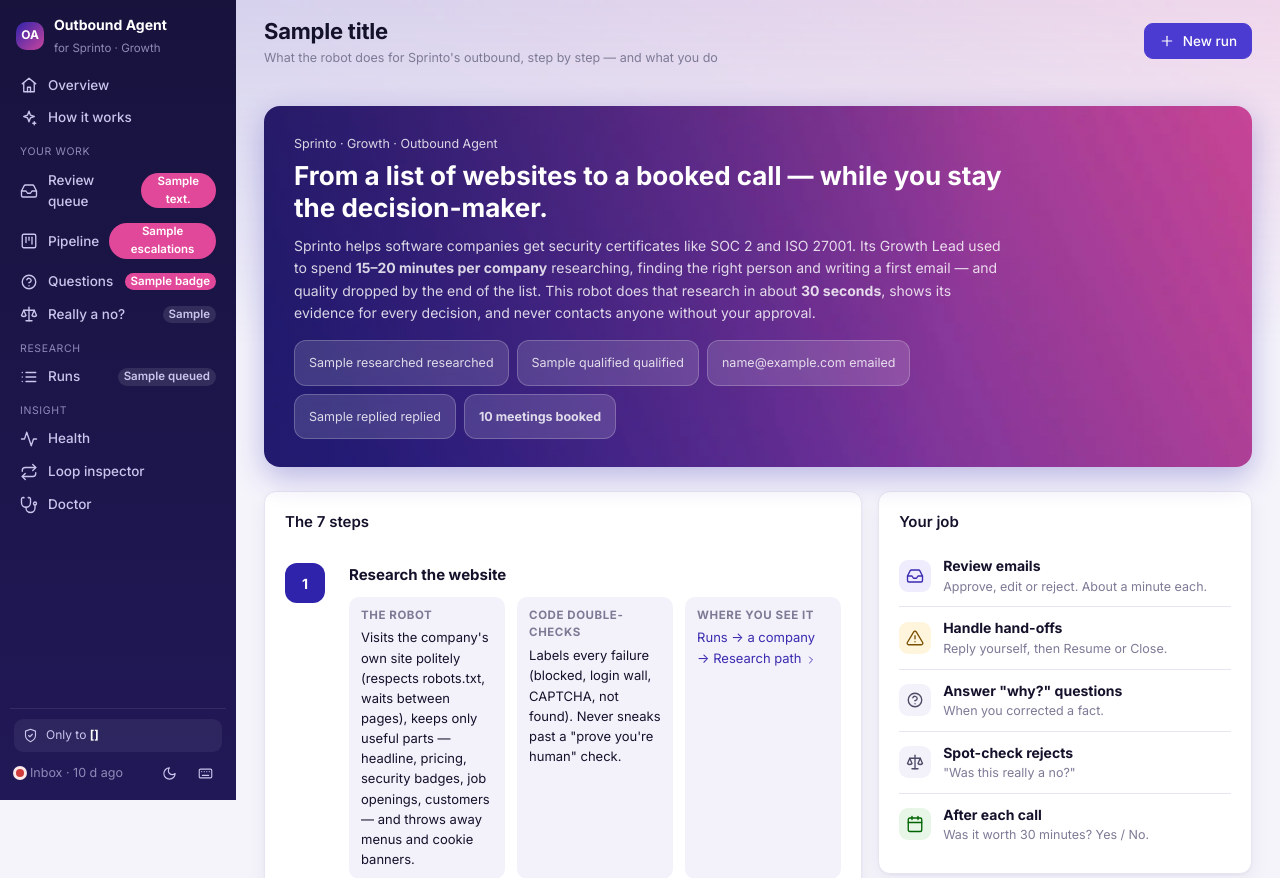
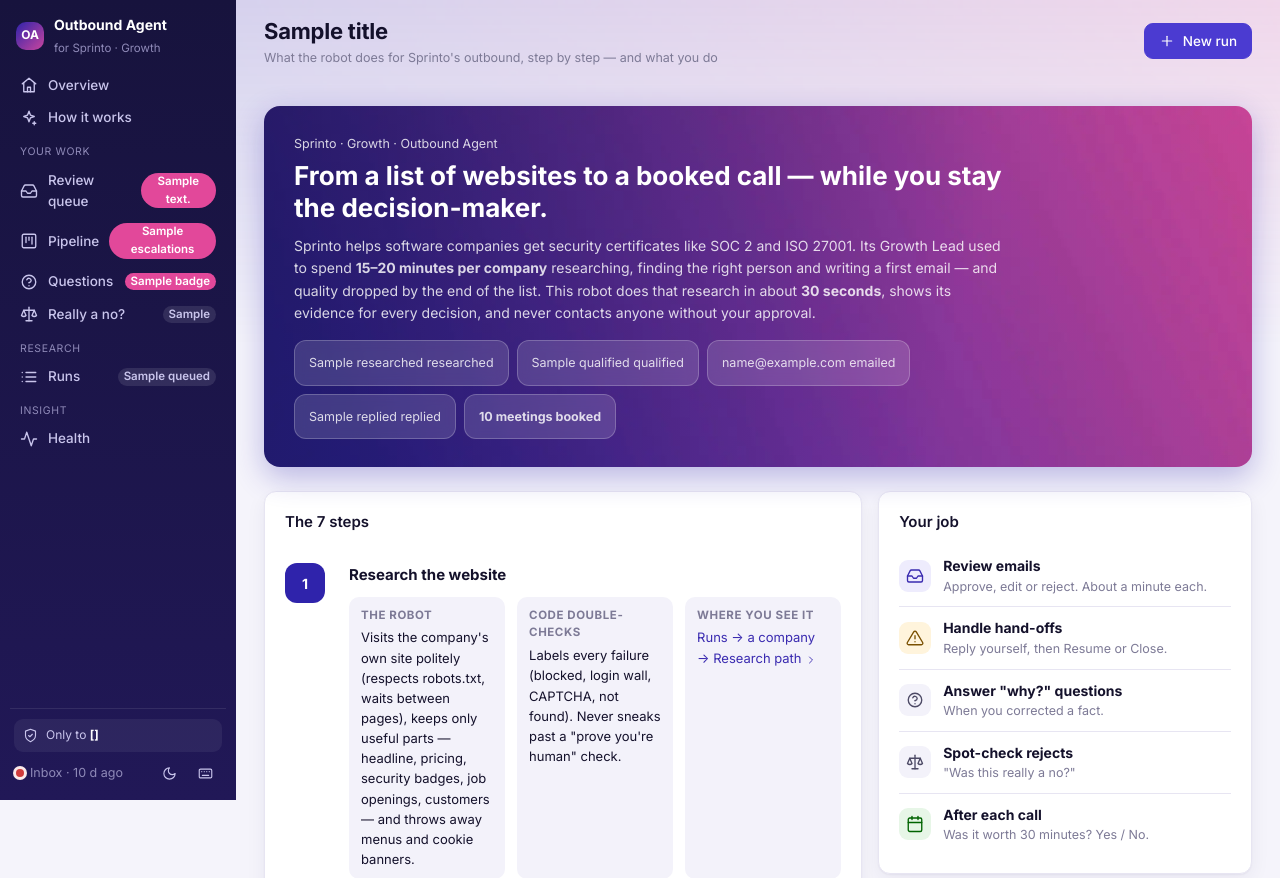
Before and after one commit to Anusha-Karwa/Sprinto, a FastAPI app: template web/templates/how.html in a window 1280 px wide. Shown: the top 878 px of the page. Run offline with FastAPI, Linux system fonts and the light colour scheme; the template is opened without the code that fills it: most values are stand-ins (such as "Sample title", 1, 10 or a date in 2020); some libraries are stand-ins or nearby versions.

Commit message:
Hide builder-only tools from the Growth Lead's dashboard: Doctor and Loop inspector out of the menu and all links (still at /doctor and /loop), debug state removed from the Pipeline panel
Co-Authored-By: Claude Opus 5.5 <noreply@anthropic.com>
Claude-Session: https://claude.ai/code/session_01DPmAUWDjQVK6E4n4onuWWd

```diff
--- a/web/templates/base.html
+++ b/web/templates/base.html
@@ -271,8 +271,6 @@ code{font-size:12.5px;background:var(--surface-2);padding:1px 6px;border-radius:
       <a href="/runs" class="{{ 'on' if nav=='runs' }}" title="Runs">{{ icon('list') }}<span class="nl">Runs</span>{% if badges.queued %}<span class="badge">{{ badges.queued }}</span>{% endif %}</a>
       <div class="nav-group">Insight</div>
       <a href="/health" class="{{ 'on' if nav=='health' }}" title="Health">{{ icon('activity') }}<span class="nl">Health</span></a>
-      <a href="/loop" class="{{ 'on' if nav=='loop' }}" title="Loop inspector">{{ icon('loop') }}<span class="nl">Loop inspector</span></a>
-      <a href="/doctor" class="{{ 'on' if nav=='doctor' }}" title="Doctor">{{ icon('stethoscope') }}<span class="nl">Doctor</span></a>
     </nav>
     <div class="side-foot">
       <div class="safety" title="Every email and calendar invite goes only to {{ my_email }} — never to a real prospect">{{ icon('shield', 15) }}
--- a/web/templates/company.html
+++ b/web/templates/company.html
@@ -2,7 +2,7 @@
 {% block heading %}{{ c.domain }}{% endblock %}
 {% block subheading %}<div class="small muted"><a href="/runs/{{ c.run_id }}">Run {{ c.run_id }}</a> / {{ c.domain }} ·
   <a href="https://{{ c.domain }}" target="_blank" rel="noopener">visit site {{ icon('link', 12) }}</a></div>{% endblock %}
-{% block actions %}<a class="btn" href="/doctor?company={{ c.domain }}">{{ icon('stethoscope', 16) }}Check with Doctor</a>{% endblock %}
+{% block actions %}<a class="btn" href="https://{{ c.domain }}" target="_blank" rel="noopener">{{ icon('link', 16) }}Visit website</a>{% endblock %}
 {% block body %}
 <div class="grid g-main">
   <div class="stack">
--- a/web/templates/how.html
+++ b/web/templates/how.html
@@ -33,7 +33,7 @@
        'Rule-checks before anything leaves: under 120 words, no links, no dates, no exclamation marks, and only Sprinto claims from the approved list.', '/review', 'Review queue'),
       ('You review', 'inbox', 'color-mix(in oklab, var(--brand-1) 33%, var(--brand-4))',
        'You see the email next to all the evidence. Approve, edit or reject. Every edit is a lesson: the next emails for the same kind of person use what you changed.',
-       'If you change a fact, it asks you why instead of guessing. A random 10% of rejected companies come back to you to double-check.', '/review', 'Review queue · Loop inspector'),
+       'If you change a fact, it asks you why instead of guessing. A random 10% of rejected companies come back to you to double-check.', '/review', 'Review queue'),
       ('Read the reply', 'mail', 'color-mix(in oklab, var(--brand-1) 17%, var(--brand-4))',
        'Every 5 minutes it checks the inbox. AI reads each reply: interested, not interested, out of office, unsubscribe, or unclear.',
        'The AI must quote the reply to justify its reading, or it\'s not trusted. Unclear replies, questions and "talk to my colleague" go to you.', '/pipeline', 'Pipeline'),
--- a/web/templates/pipeline.html
+++ b/web/templates/pipeline.html
@@ -62,11 +62,6 @@
     {% if t.holds %}<div class="t-item"><div class="small"><b>Slots</b></div>
       {% for h in t.holds %}<span class="pill {{ 'pill-good' if h.status == 'booked' else 'pill-neutral' }}" style="margin:2px">{{ h.start_at.strftime('%a %d %b %H:%M UTC') }} · {{ h.status }}</span>{% endfor %}</div>{% endif %}
     </div>
-
-    <details style="margin-top:8px"><summary class="small">State (for debugging)</summary>
-      <table class="small"><tbody><tr><td class="muted">reply_status</td><td>{{ t.reply_status }}</td></tr><tr><td class="muted">sequence</td><td>{{ t.sequence }}</td></tr>
-      <tr><td class="muted">current step</td><td>{{ t.current_node }}</td></tr><tr><td class="muted">reply deadline</td><td>{{ t.deadline_at.strftime('%d %b %H:%M UTC') if t.deadline_at else '–' }}</td></tr>
-      <tr><td class="muted">CRM reason</td><td>{{ t.crm_reason or '–' }}</td></tr></tbody></table></details>
   </div>
   <div class="dlg-foot"><button class="btn" data-close>Close</button></div>
 </dialog>
--- a/web/templates/result.html
+++ b/web/templates/result.html
@@ -19,7 +19,6 @@
   <div class="card"><h2>Next</h2>
     <a class="list-item" href="/review"><span class="icon-box accent">{{ icon('inbox') }}</span><div><b>Back to the queue</b><div class="small muted">{{ badges.review }} waiting</div></div></a>
     <a class="list-item" href="/pipeline"><span class="icon-box">{{ icon('kanban') }}</span><div><b>See the pipeline</b><div class="small muted">Replies are read every 5 minutes</div></div></a>
-    <a class="list-item" href="/loop"><span class="icon-box">{{ icon('loop') }}</span><div><b>Loop inspector</b><div class="small muted">Exactly what was learned and reused</div></div></a>
   </div>
 </div>
 {% endblock %}
```
Also changed, not shown: README.md.
